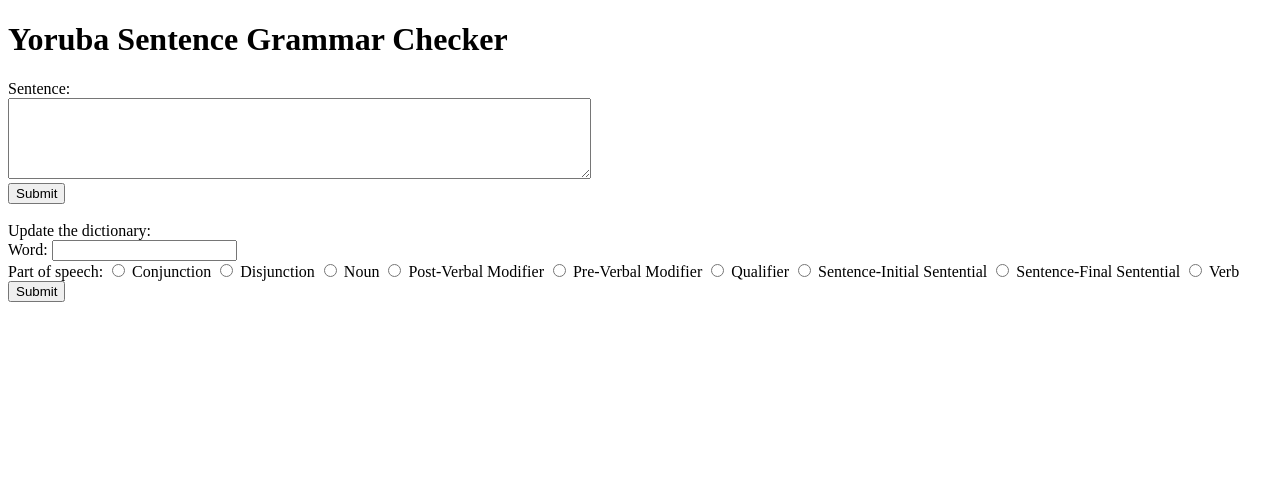
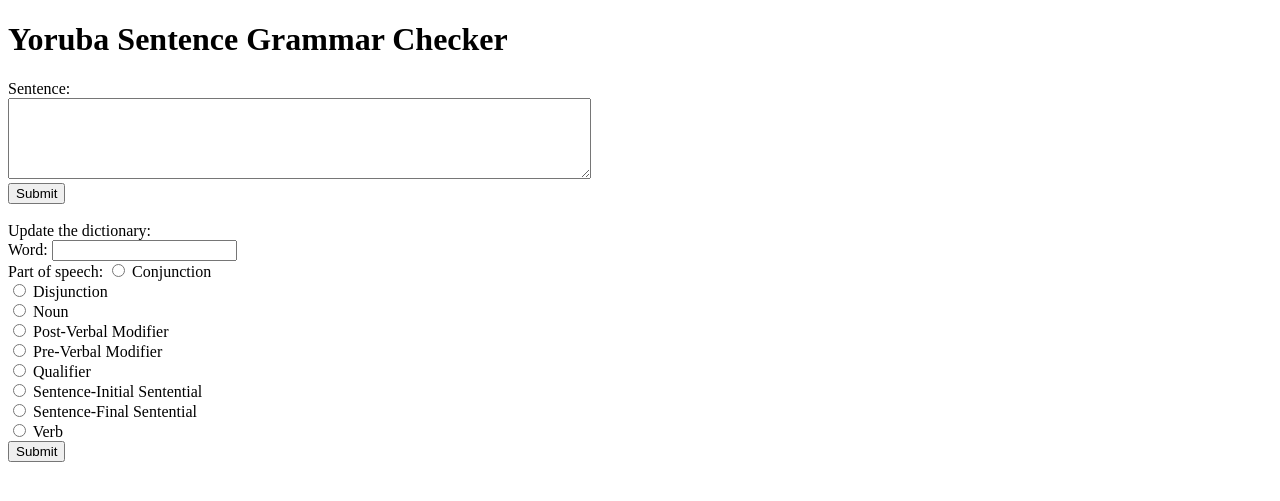
Before and after one commit to temibabs/yoruba_grammar_checker, a Flask app: page / in a window 1280 px wide. Shown: the top 501 px of the page. Run offline with Flask 2, Linux system fonts and the light colour scheme; parts of the project's set-up code (start-up, migrations or seed data) failed here and were passed over.

Commit message:
Updates to HTML

```diff
--- a/templates/home.html
+++ b/templates/home.html
@@ -16,15 +16,15 @@ Update the dictionary:
 <form action="/updateDictionary" method="post">
   Word: <input type="text" name="word"><br>
   Part of speech:
-  <input type="radio" name="pos" value="conjunctions"> Conjunction
-  <input type="radio" name="pos" value="disjunctions"> Disjunction
-  <input type="radio" name="pos" value="nouns"> Noun
-  <input type="radio" name="pos" value="post-verbal-modifiers"> Post-Verbal Modifier
-  <input type="radio" name="pos" value="pre-verbal-modifiers"> Pre-Verbal Modifier
-  <input type="radio" name="pos" value="qualifiers"> Qualifier
-  <input type="radio" name="pos" value="si-sententials"> Sentence-Initial Sentential
-  <input type="radio" name="pos" value="sf-sententials"> Sentence-Final Sentential
-  <input type="radio" name="pos" value="verbs"> Verb
+  <input type="radio" name="pos" value="conjunctions"> Conjunction<br>
+  <input type="radio" name="pos" value="disjunctions"> Disjunction<br>
+  <input type="radio" name="pos" value="nouns"> Noun<br>
+  <input type="radio" name="pos" value="post-verbal-modifiers"> Post-Verbal Modifier<br>
+  <input type="radio" name="pos" value="pre-verbal-modifiers"> Pre-Verbal Modifier<br>
+  <input type="radio" name="pos" value="qualifiers"> Qualifier<br>
+  <input type="radio" name="pos" value="si-sententials"> Sentence-Initial Sentential<br>
+  <input type="radio" name="pos" value="sf-sententials"> Sentence-Final Sentential<br>
+  <input type="radio" name="pos" value="verbs"> Verb<br>
   <input type="submit">
 </form>
 </body>
```
